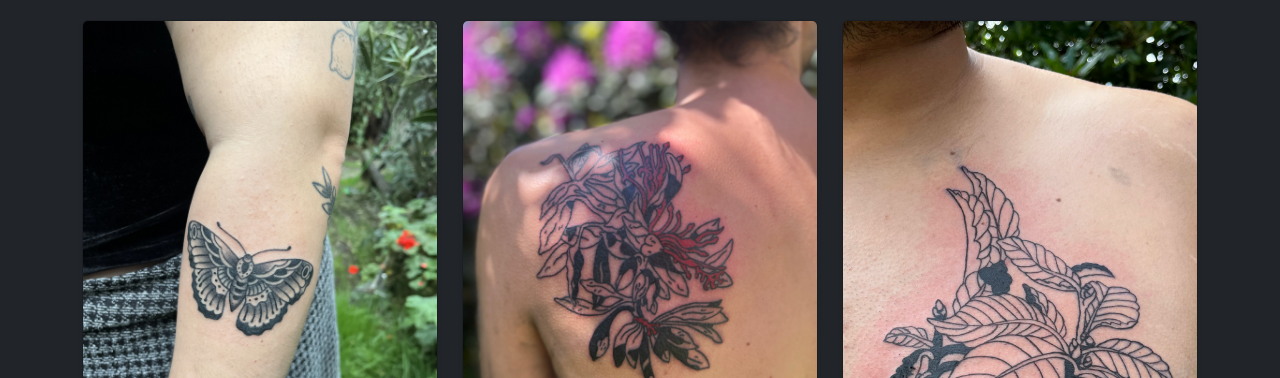
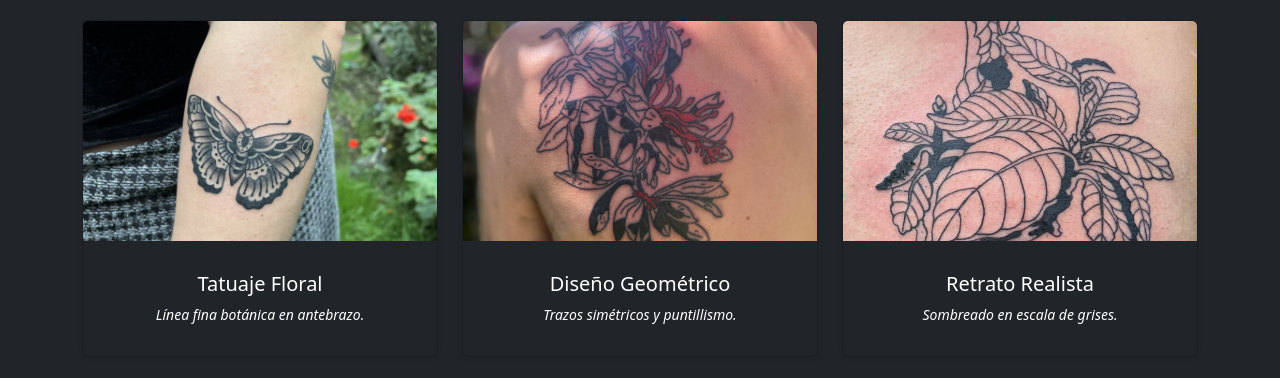
Before and after one commit to bastianalarcon1A/PaperDog, a plain HTML site: page index.html in a window 1280 px wide. Shown: the part 506-884 px from the top of the page. Drawn offline with nearby package versions, Linux system fonts and the light colour scheme.

Commit message:
Update Estilos.css

```diff
--- a/Estilos.css
+++ b/Estilos.css
@@ -2,20 +2,39 @@ body {
     background-color: #212529; /* Color oscuro de Bootstrap */
     color: #f8f9fa; /* Texto claro */
 }
+
 .card {
     background-color: #343a40;
     color: white;
 }
+
 .gif-footer {
-  width: 150px;
-  height: 150px;
-  object-fit: cover;
-  border-radius: 8px;
+    width: 150px;
+    height: 150px;
+    object-fit: cover;
+    border-radius: 8px;
 }
 
-/* Reglas agregadas para el portafolio */
+/* Galería dinámica: tamaño uniforme, centrado y texto blanco en cursiva */
+#galeria-trabajos .card {
+    display: flex;
+    flex-direction: column;
+    height: 100%;
+}
+
+#galeria-trabajos .card-img-top {
+    height: 220px;
+    object-fit: cover;
+}
+
 #galeria-trabajos .card-body {
-    min-height: 110px;
+    flex: 1 1 auto;
+    min-height: 115px;
+    display: flex;
+    flex-direction: column;
+    justify-content: center;
+    align-items: center;
+    text-align: center;
 }
 
 #galeria-trabajos .card-text {
```
